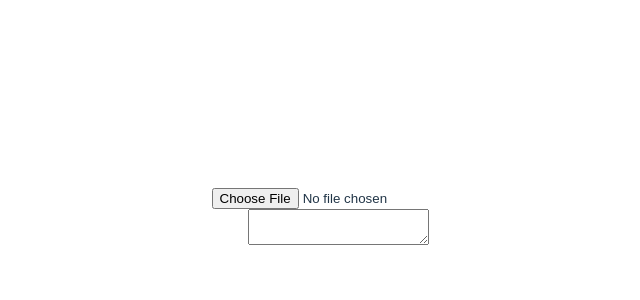
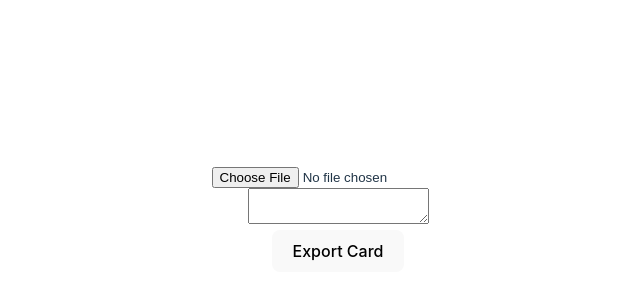
Before and after one commit to ninkov/greetings-card, a React (Vite) app: page / in a window 1280 px wide. Shown: the part 182-482 px from the top of the page, without its empty margins (302-942 px from the left). Built offline with nearby package versions, Linux system fonts and the light colour scheme.

Commit message:
implement export button logic

```diff
--- a/src/App.jsx
+++ b/src/App.jsx
@@ -1,19 +1,21 @@
-import { useState } from 'react'
+import { useState } from "react";
 
-import './App.css'
-import PhotoUpload from './components/PhotoUpload'
-import CardView from './components/CardView'
+import "./App.css";
+import PhotoUpload from "./components/PhotoUpload";
+import CardView from "./components/CardView";
+import ExportButton from "./components/ExportButton";
 
 function App() {
-  const [photo, setPhoto] = useState(null)
-  const [text, setText] = useState('')
+  const [photo, setPhoto] = useState(null);
+  const [text, setText] = useState("");
 
   return (
     <>
-      <PhotoUpload setPhoto={setPhoto}/>
+      <PhotoUpload setPhoto={setPhoto} />
       <CardView text={text} setText={setText} photo={photo} />
+      <ExportButton photo={photo} text={text} />
     </>
-  )
+  );
 }
 
-export default App
+export default App;
--- a/src/components/CardView.jsx
+++ b/src/components/CardView.jsx
@@ -1,8 +1,6 @@
-
-
 export default function CardView({photo,text,setText}) {
   return (
-    <div className="card">
+    <div id="card" className="card">
 
 {photo&&(
     <div className="frame">
--- /dev/null
+++ b/src/components/ExportButton.jsx
@@ -0,0 +1,20 @@
+import { toPng } from "html-to-image";
+import download from "downloadjs";
+
+export default function ExportButton({ photo, text }) {
+  const exportCard = () => {
+    const node = document.getElementById("card");
+    toPng(node)
+      .then((dataUrl) => {
+        download(dataUrl, "greeting-card.png");
+      })
+      .then((error) => {
+        console.log("Error exporting the cad", error);
+      });
+  };
+  return (
+    <button onClick={exportCard} className="export-button">
+      Export Card
+    </button>
+  );
+}
```
Also changed, not shown: 2 other files (tests, documents, lock files or other folders).
